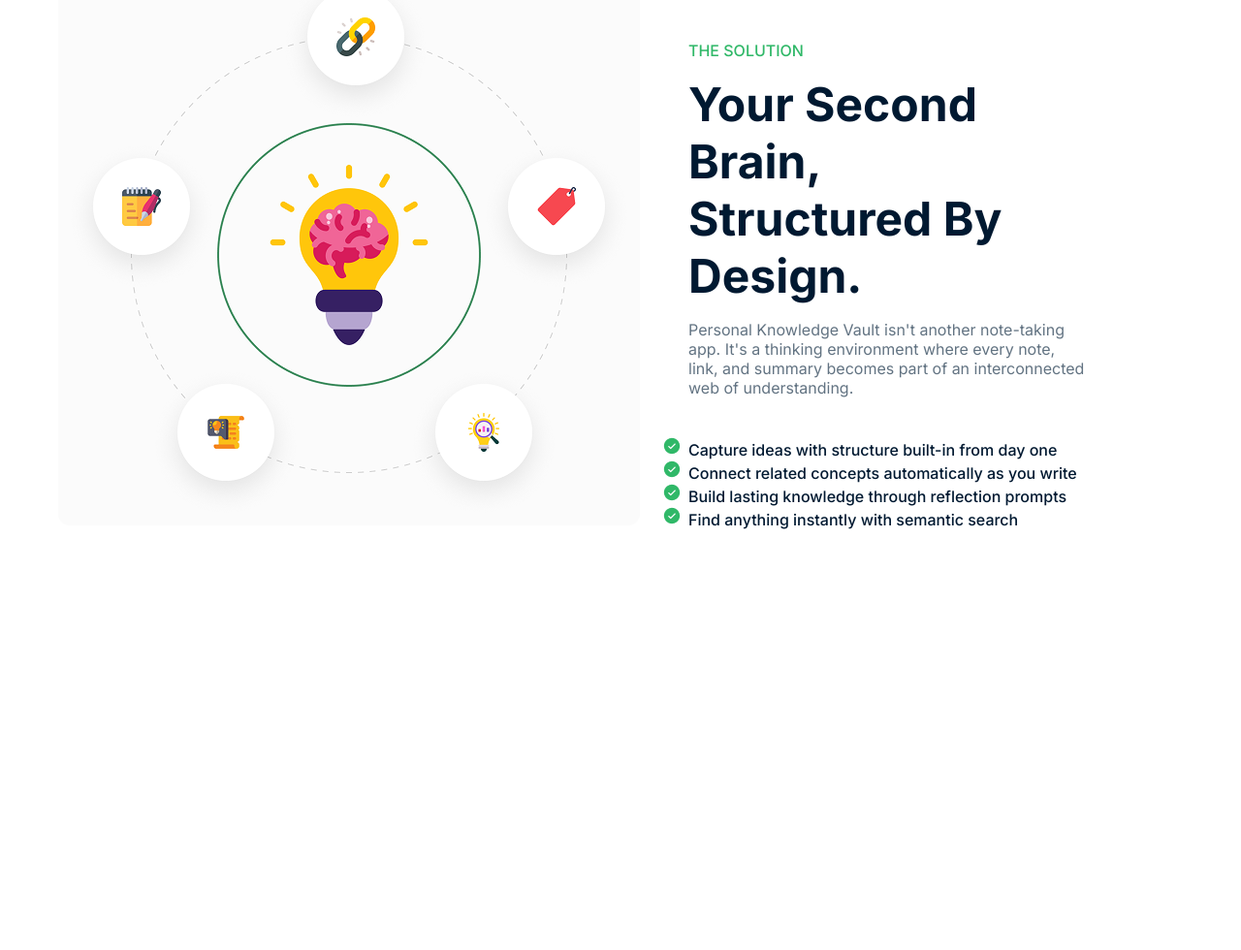
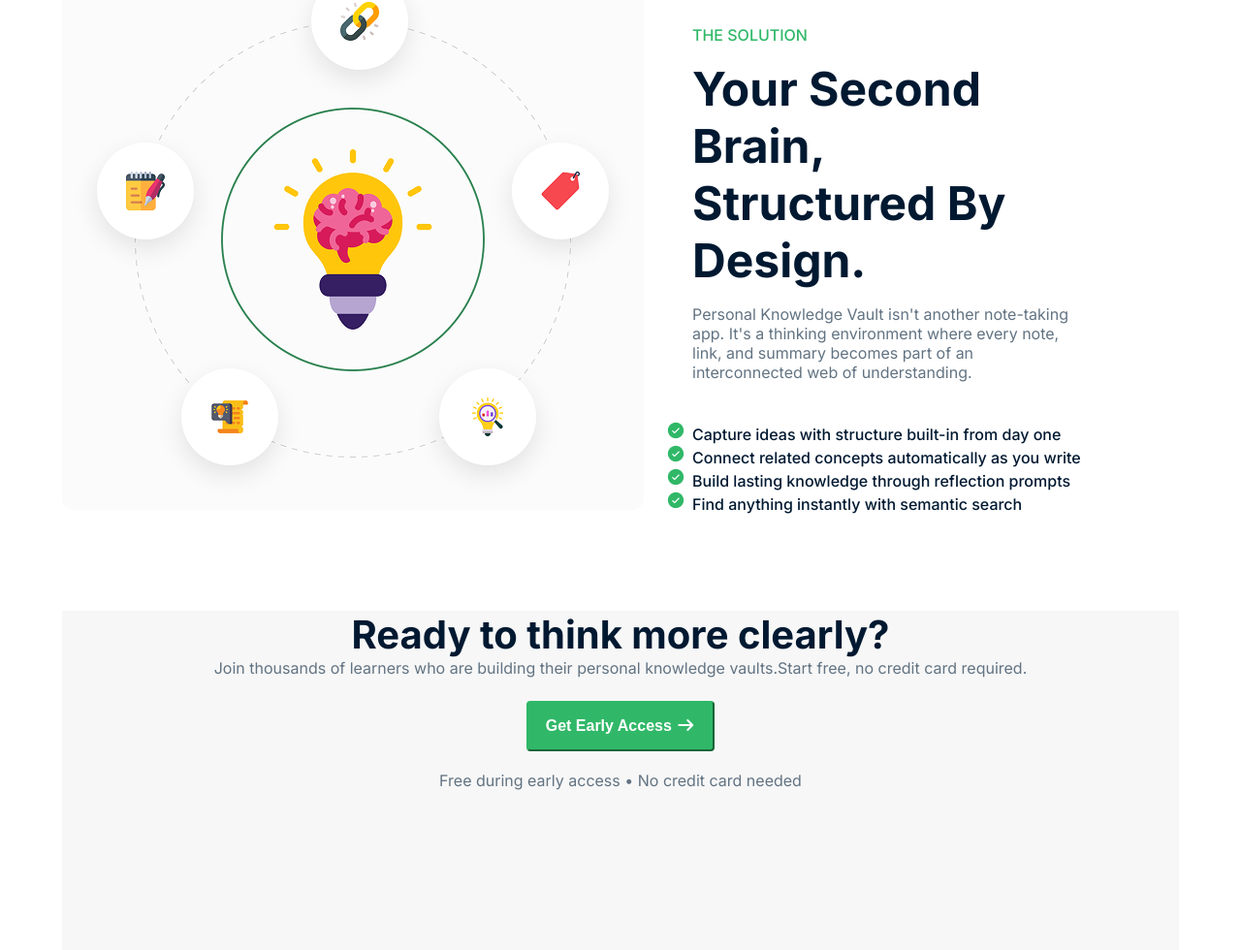
Before and after one commit to Abir-12060710/ph-b13-assignment1, a plain HTML site: page index.html in a window 1280 px wide. Shown: the part 1327-2307 px from the top of the page at 97% size. Before the commit the page ends 2033 px from the top, so only its background shows below. Drawn offline with Linux system fonts and the light colour scheme; files whose address does not match are found by name.

Commit message:
early access section designed

```diff
--- a/css/style.css
+++ b/css/style.css
@@ -1,13 +1,15 @@
-*{
+* {
     margin: 0;
     padding: 0;
     box-sizing: border-box;
 }
-body{
+
+body {
     font-family: inter;
 }
+
 /* navigation bar designing */
-.navbar{
+.navbar {
     display: flex;
     flex-direction: row;
     justify-content: space-between;
@@ -15,27 +17,32 @@ body{
     max-height: 92px;
     width: 100%;
 }
-.logo{
+
+.logo {
     margin: 16px 120px;
     width: 139px;
     height: 60px;
 }
-.logo img{
+
+.logo img {
     width: 100%;
     height: 100%;
     object-fit: contain;
 }
-.opt ul{
+
+.opt ul {
     display: flex;
     flex-direction: row;
     list-style: none;
 }
-.opt ul li{
+
+.opt ul li {
     margin: 34px 32px;
     font-size: 16;
     font-weight: 500;
 }
-.btn button{
+
+.btn button {
     width: 164px;
     height: 44px;
     font-size: 16px;
@@ -46,13 +53,15 @@ body{
     color: white;
     border-color: #30B868;
 }
-.btn button:hover{
+
+.btn button:hover {
     cursor: pointer;
     font-weight: 800;
     font-size: large;
 }
+
 /* banner design or 1st page */
-.banner{
+.banner {
     width: 100%;
     height: 678px;
     background-image: url("/assets/hero-bg.png");
@@ -62,14 +71,16 @@ body{
     flex-direction: column;
     align-items: center;
 }
-.mthrcont{
-    margin:  115px 120px ;
+
+.mthrcont {
+    margin: 115px 120px;
     height: 379px;
     display: flex;
     flex-direction: column;
     align-items: center;
 }
-.box1{
+
+.box1 {
     height: 35px;
     border-radius: 1000px;
     font-size: 16;
@@ -79,31 +90,39 @@ body{
     text-align: center;
     padding: 8px 23px;
 }
-.box2{
+
+.box2 {
     margin-top: 16px;
     text-align: center;
 
 }
-.box2 h1{
+
+.box2 h1 {
     font-size: 79px;
 }
+
 #dsn1 {
     color: white;
 }
+
 #dsn2 {
     color: #30B868;
 }
-.desc{
+
+.desc {
     color: white;
     font-size: 18;
 }
-.box3{
+
+.box3 {
     display: flex;
     flex-direction: row;
     justify-content: center;
     gap: 16px;
 }
-.btn1 , .btn2{
+
+.btn1,
+.btn2 {
     width: 251px;
     height: 52px;
     border-radius: 4px;
@@ -113,48 +132,57 @@ body{
     padding: 16.5px;
     color: white;
 }
-.btn1{
+
+.btn1 {
     background-color: #30B868;
 }
-.btn2{
+
+.btn2 {
     background-color: transparent;
     border: 1px solid white;
 }
-.btn1:hover{
+
+.btn1:hover {
     cursor: pointer;
     font-weight: 800;
     font-size: large;
 }
-.btn2:hover{
+
+.btn2:hover {
     cursor: pointer;
     font-weight: 800;
     font-size: large;
 }
+
 /* note page or 2nd page  */
-.pg2{
+.pg2 {
     background-color: rgb(247, 247, 247);
 }
-.pg2hd{
+
+.pg2hd {
     margin: 0px auto;
     text-align: center;
     font-size: 48px;
     font-weight: 700;
     color: #001931;
 }
-.pg2hd p{
+
+.pg2hd p {
     margin-top: 16px;
     font-size: 16px;
     font-weight: 400;
     color: #627382
 }
-.cardcont{
+
+.cardcont {
     margin: 44px auto;
     display: flex;
     flex-direction: row;
     justify-content: center;
     height: 300px;
 }
-.card{
+
+.card {
     width: 320px;
     height: 316px;
     border-radius: 8px;
@@ -166,20 +194,23 @@ body{
     margin: 0px 8px;
 
 }
-.cardpic{
-    margin: 69.5px 131px 16px 131px ;
+
+.cardpic {
+    margin: 69.5px 131px 16px 131px;
     width: 60px;
     height: 60px;
     background-color: #F95555;
     border-radius: 50%;
 }
-.cardpic img{
+
+.cardpic img {
     width: 70%;
     height: 70%;
     object-fit: contain;
     margin: 15%;
 }
-.cardhd{
+
+.cardhd {
     text-transform: capitalize;
     text-align: center;
     font-size: 24px;
@@ -187,53 +218,115 @@ body{
     height: 58px;
     margin-bottom: 16px;
 }
-.cardtxt{
+
+.cardtxt {
     font-size: 16px;
     text-align: center;
 }
+
 /* brain section */
-.pg3{
 
-}
-.pg3cont{
-    margin: 60px;
+
+.pg3cont {
+    margin: 0px auto;
+    width: 90%;
     display: flex;
     flex-direction: row;
 
 }
-.sideimage{
-    width: 550px ;
+
+.sideimage {
+    width: 550px;
     height: 550px;
 }
-.pg3dtls{
+
+.pg3dtls {
     padding: 100px;
 }
-.pg3box1{
+
+.pg3box1 {
     font-size: 16px;
     font-weight: 500;
     color: #30B868;
     text-transform: uppercase;
     margin-bottom: 16px;
 }
-.pg3box2{
+
+.pg3box2 {
     font-size: 48px;
     font-weight: 700;
     text-transform: capitalize;
     color: #001931;
     margin-bottom: 16px;
 }
-.pg3box3{
+
+.pg3box3 {
     font-size: 16px;
     font-weight: 400;
     color: #627382;
 }
-.pg3box4 ul{
+
+.pg3box4 ul {
     margin-top: 40px;
     list-style-image: url("assets/CheckCircle.png");
 }
-.pg3box4 ul li{
+
+.pg3box4 ul li {
 
     font-size: 16px;
     font-weight: 500;
     color: #001931;
 }
+
+/* early access section */
+
+.pg4cont {
+    display: flex;
+    flex-direction: column;
+    height: 350px;
+    width: 90%;
+    margin: 0px auto;
+    background-color: rgb(247, 247, 247);
+}
+
+.pg4hd {
+    text-align: center;
+    font-size: 40px;
+    font-weight: 700;
+    color: #001931;
+}
+
+.pg4hd p {
+    font-size: 16px;
+    font-weight: 400;
+    color: #627382;
+}
+
+.pg4dtls {
+    margin-top: 24px;
+    display: flex;
+    flex-direction: column;
+    align-items: center;
+}
+
+.pg4dtls button {
+    width: 194px;
+    height: 52px;
+    border-radius: 4px;
+    border-color: #30B868;
+    background-color: #30B868;
+    color: white;
+    font-size: 16px;
+    font-weight: 600;
+}
+
+.pg4dtls button:hover {
+    font-size: large;
+    font-weight: bolder;
+}
+
+.pg4dtls p {
+    font-size: 16;
+    font-weight: 400;
+    color: #627382;
+}
--- a/index.html
+++ b/index.html
@@ -129,6 +129,21 @@
                 </div>
             </div>
         </section>
+        <!-- early access section -->
+        <section>
+            <div class="pg4">
+                <div class="pg4cont">
+                    <div class="pg4hd">
+                        Ready to think more clearly?
+                        <p>Join thousands of learners who are building their personal knowledge vaults.Start free, no credit card required.</p>
+                    </div>
+                    <div class="pg4dtls">
+                        <button class="access">Get Early Access <i class="fa-solid fa-arrow-right"></i></button><br>
+                        <p>Free during early access • No credit card needed</p>
+                    </div>
+                </div>
+            </div>
+        </section>
     </main>
     <footer></footer>
 </body>
```
